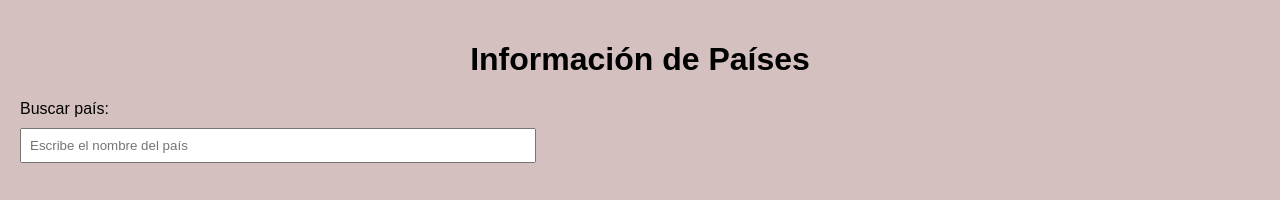
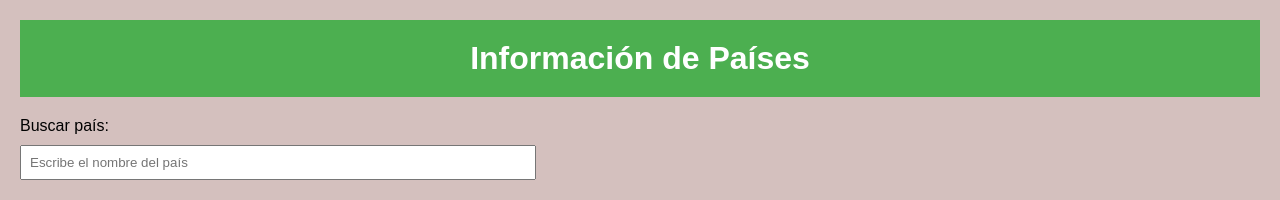
Before and after one commit to IvanOjedaOjeda/Proyecto3, a plain HTML site: page index.html in a window 1280 px wide. Drawn offline with nearby package versions, Linux system fonts and the light colour scheme; no server answers.

Commit message:
6th Commit header y color del mismo

```diff
--- a/global.css
+++ b/global.css
@@ -1,15 +1,26 @@
-/* global.css */
 
 body {
     font-family: Arial, sans-serif;
     margin: 0;
     padding: 20px;
     background-color: rgb(212, 192, 190);
-}
 
-h1 {
+    }
+
+    header {
+        background-color: #4CAF50;
+        color: white;
+        text-align: center;
+        padding: 20px 0;
+        margin-bottom: 20px;
+    }
+
+    header h1 {
+        margin: 0;
+    }
+/* h1 {
     text-align: center;
-}
+} */
 
 label {
     display: block;
@@ -24,6 +35,7 @@ label {
 
 .continent-section {
     margin-bottom: 20px;
+
 }
 
 .country-card {
--- a/index.html
+++ b/index.html
@@ -7,7 +7,10 @@
     <link rel="stylesheet" href="global.css">
 </head>
 <body>
+
+    <header>
     <h1>Información de Países</h1>
+</header>
 
     <label for="search-input">Buscar país:</label>
     <input type="text" id="search-input" placeholder="Escribe el nombre del país">
```
